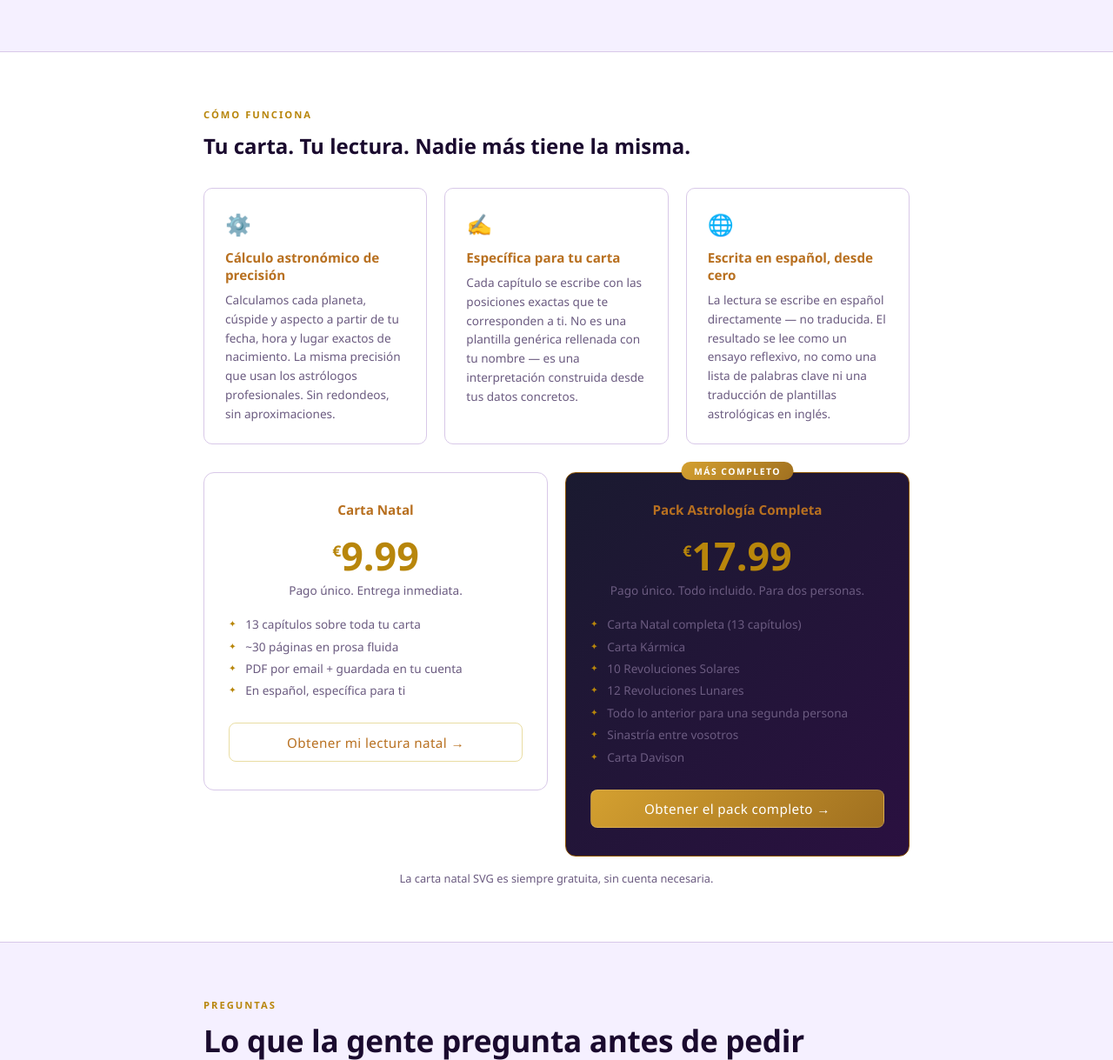
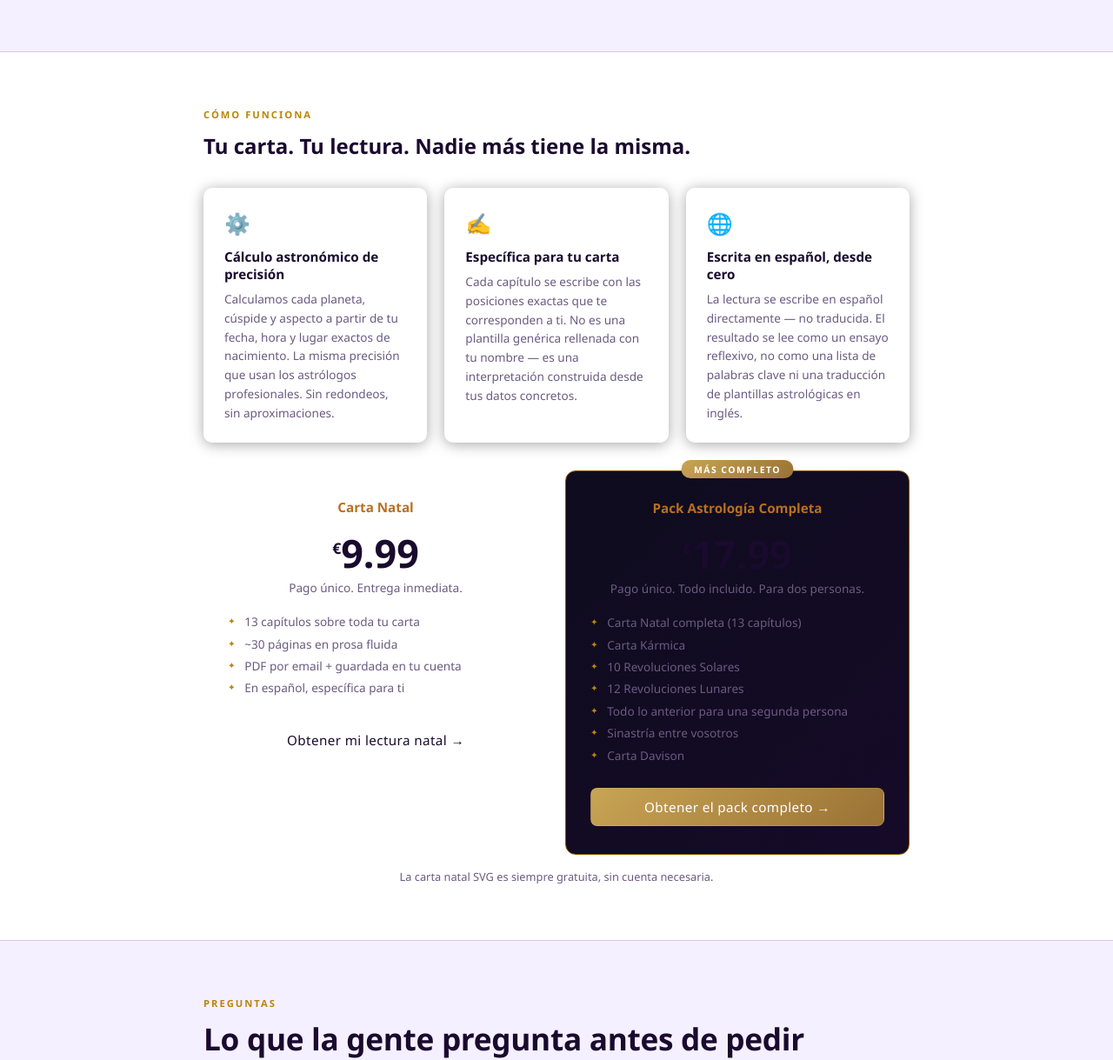
Before and after one commit to llforeman/astronode, a Flask app: page / in a window 1280 px wide. Shown: the part 2760-3979 px from the top of the page at 87% size. Run offline with Flask 3, Linux system fonts and the light colour scheme; parts of the project's set-up code (start-up, migrations or seed data) failed here and were passed over.

Commit message:
design: shift palette to near-black + muted champagne gold
Replace saturated purple backgrounds with near-blacks (#0a0710, #1a1625)
and soften yellow-gold (#d4bc48/#f0cf60) to champagne bronze (#c5a059/
#c8a864). Remove borders from how-cards (add shadow), remove border from
basic pricing card, make price numbers and card h4s crisp white. Reserve
gold accent exclusively for CTA buttons and the featured plan badge.

Co-Authored-By: Claude Sonnet 4.6 <noreply@anthropic.com>

```diff
--- a/templates/public/landing.html
+++ b/templates/public/landing.html
@@ -142,12 +142,14 @@
   .how-cards { display: grid; grid-template-columns: repeat(auto-fill, minmax(230px, 1fr)); gap: 1.25rem; margin: 2rem 0; }
   .how-card {
     background: var(--card);
-    border: 1px solid var(--border);
     border-radius: 10px;
     padding: 1.5rem;
+    box-shadow: 0 2px 16px rgba(0,0,0,0.35);
   }
   .how-card .icon { font-size: 1.5rem; margin-bottom: 0.75rem; }
-  .how-card h4 { font-size: 0.95rem; color: var(--accent-light); margin-bottom: 0.5rem; font-weight: 700; }
+  .how-card h4 { font-size: 0.95rem; color: var(--text); margin-bottom: 0.5rem; font-weight: 700; }
+  .btn-subtle { background: rgba(255,255,255,0.07); color: var(--text); border: 1px solid rgba(255,255,255,0.12); }
+  .btn-subtle:hover { background: rgba(255,255,255,0.11); transform: translateY(-1px); text-decoration: none; color: var(--text); }
   .how-card p { font-size: 0.85rem; color: var(--text-muted); line-height: 1.6; }
   /* ── Pricing two-column ───────────────────────────── */
   .pricing-grid {
@@ -164,14 +166,14 @@
     text-align: center;
     position: relative;
   }
-  .pricing-card.basic { background: var(--card); border: 1px solid var(--border); }
-  .pricing-card.featured { background: linear-gradient(135deg, #1a1a30, #2a1040); border: 1px solid var(--accent); }
+  .pricing-card.basic { background: var(--card); }
+  .pricing-card.featured { background: linear-gradient(135deg, #0e0c1e, #160a28); border: 1px solid var(--accent); }
   @media (max-width: 540px) { .pricing-card { padding: 1.75rem 1.25rem; border-radius: 10px; } }
   .pricing-badge {
     position: absolute;
     top: -13px; left: 50%;
     transform: translateX(-50%);
-    background: linear-gradient(135deg, #d4a030 0%, #a07020 100%);
+    background: linear-gradient(135deg, #c8a454 0%, #9a7235 100%);
     color: #fff;
     font-size: 0.65rem; font-weight: 700; letter-spacing: 1.5px; text-transform: uppercase;
     padding: 0.22rem 0.9rem;
@@ -179,7 +181,7 @@
     white-space: nowrap;
   }
   .pricing-card .price-title { font-size: 0.95rem; font-weight: 700; color: var(--accent-light); margin-bottom: 0.75rem; }
-  .pricing-card .price { font-size: clamp(2rem, 8vw, 2.8rem); font-weight: 800; color: var(--gold); }
+  .pricing-card .price { font-size: clamp(2rem, 8vw, 2.8rem); font-weight: 800; color: var(--text); }
   .pricing-card .price sup { font-size: 1.1rem; vertical-align: super; }
   .pricing-card .price-label { color: var(--text-muted); font-size: 0.85rem; margin-bottom: 1.25rem; }
   .price-includes { display: flex; flex-direction: column; gap: 0.4rem; text-align: left; margin: 1rem 0 1.75rem; }
@@ -452,7 +454,7 @@
           <li>PDF por email + guardada en tu cuenta</li>
           <li>En español, específica para ti</li>
         </ul>
-        <a href="{{ url_for('auth.register') }}" class="btn btn-outline" style="font-size:0.95rem; padding:0.7rem 1.75rem; display:block;">
+        <a href="{{ url_for('auth.register') }}" class="btn btn-subtle" style="font-size:0.95rem; padding:0.7rem 1.75rem; display:block;">
           Obtener mi lectura natal →
         </a>
       </div>
--- a/templates/public_base.html
+++ b/templates/public_base.html
@@ -14,9 +14,9 @@
   </script>
   <style>
     :root[data-theme="dark"] {
-      --bg: #09000f; --bg2: #160428; --text: #ede8f5; --text-muted: #a090b8;
-      --accent: #c9963a; --accent-light: #f0cf60; --border: #2e1048; --card: #160428;
-      --gold: #d4bc48; --gold-dim: rgba(212,188,72,0.18);
+      --bg: #0a0710; --bg2: #131020; --text: #e2dded; --text-muted: #9088a8;
+      --accent: #a07840; --accent-light: #c8a864; --border: #211830; --card: #1a1625;
+      --gold: #c5a059; --gold-dim: rgba(197,160,89,0.13);
     }
     :root[data-theme="light"] {
       --bg: #f5f0ff; --bg2: #ffffff; --text: #1a0a2e; --text-muted: #6b5b80;
@@ -32,9 +32,9 @@
       backdrop-filter: blur(14px) saturate(160%);
       -webkit-backdrop-filter: blur(14px) saturate(160%);
       background-image:
-        radial-gradient(ellipse at 8% 50%, rgba(212,188,72,0.08) 0%, transparent 50%),
-        radial-gradient(ellipse at 92% 50%, rgba(212,188,72,0.04) 0%, transparent 40%);
-      border-bottom: 1px solid rgba(212,188,72,0.14);
+        radial-gradient(ellipse at 8% 50%, rgba(197,160,89,0.07) 0%, transparent 50%),
+        radial-gradient(ellipse at 92% 50%, rgba(197,160,89,0.03) 0%, transparent 40%);
+      border-bottom: 1px solid rgba(197,160,89,0.12);
       padding: 0.85rem 1.75rem;
       display: flex;
       align-items: center;
@@ -102,10 +102,10 @@
     }
     .container { max-width: 960px; margin: 0 auto; padding: 2rem 1rem; }
     .btn { display: inline-block; padding: 0.6rem 1.5rem; border-radius: 8px; border: none; cursor: pointer; font-size: 0.95rem; font-weight: 500; letter-spacing: 0.4px; transition: transform 0.2s ease, box-shadow 0.2s ease, background 0.2s; text-decoration: none; }
-    .btn-primary { background: linear-gradient(135deg, #d4a030 0%, #a07020 100%); border: 1px solid rgba(255,255,255,0.15); color: #fff; }
-    .btn-primary:hover { transform: translateY(-2px); box-shadow: 0 6px 20px rgba(212,160,48,0.45); color: #fff; text-decoration: none; }
-    .btn-outline { background: transparent; color: var(--accent-light); border: 1px solid rgba(212,188,72,0.5); }
-    .btn-outline:hover { background: rgba(212,188,72,0.08); border-color: var(--gold); color: var(--gold); transform: translateY(-2px); text-decoration: none; }
+    .btn-primary { background: linear-gradient(135deg, #c8a454 0%, #9a7235 100%); border: 1px solid rgba(255,255,255,0.12); color: #fff; }
+    .btn-primary:hover { transform: translateY(-2px); box-shadow: 0 6px 20px rgba(197,160,89,0.38); color: #fff; text-decoration: none; }
+    .btn-outline { background: transparent; color: var(--accent-light); border: 1px solid rgba(197,160,89,0.4); }
+    .btn-outline:hover { background: rgba(197,160,89,0.08); border-color: var(--gold); color: var(--gold); transform: translateY(-2px); text-decoration: none; }
     .flash { padding: 0.75rem 1rem; border-radius: 6px; margin-bottom: 1rem; background: var(--border); color: var(--text); max-width: 960px; margin: 0 auto 1rem; }
     .theme-toggle { background: none; border: 1px solid var(--border); color: var(--text-muted); padding: 0.3rem 0.7rem; border-radius: 6px; cursor: pointer; }
     /* Footer */
@@ -123,10 +123,10 @@
     .footer-copy { font-size: 0.75rem; color: var(--text-muted); margin-top: 2rem; }
     /* Autocomplete shared styles */
     .place-autocomplete { position: relative; }
-    .autocomplete-dropdown { display: none; position: absolute; top: calc(100% + 4px); left: 0; right: 0; background: #241d33; border: 1px solid rgba(212,175,55,0.3); border-radius: 8px; max-height: 220px; overflow-y: auto; z-index: 200; box-shadow: 0 8px 24px rgba(0,0,0,0.5); }
-    .autocomplete-item { padding: 0.65rem 1rem; cursor: pointer; font-size: 0.9rem; color: #e0e0e0; border-bottom: 1px solid rgba(255,255,255,0.05); }
+    .autocomplete-dropdown { display: none; position: absolute; top: calc(100% + 4px); left: 0; right: 0; background: var(--card); border: 1px solid rgba(197,160,89,0.22); border-radius: 8px; max-height: 220px; overflow-y: auto; z-index: 200; box-shadow: 0 8px 24px rgba(0,0,0,0.5); }
+    .autocomplete-item { padding: 0.65rem 1rem; cursor: pointer; font-size: 0.9rem; color: var(--text); border-bottom: 1px solid rgba(255,255,255,0.05); }
     .autocomplete-item:last-child { border-bottom: none; }
-    .autocomplete-item:hover { background: rgba(212,175,55,0.12); color: #fff; }
+    .autocomplete-item:hover { background: rgba(197,160,89,0.1); color: #fff; }
   </style>
   {% block extra_css %}{% endblock %}
 </head>
```
